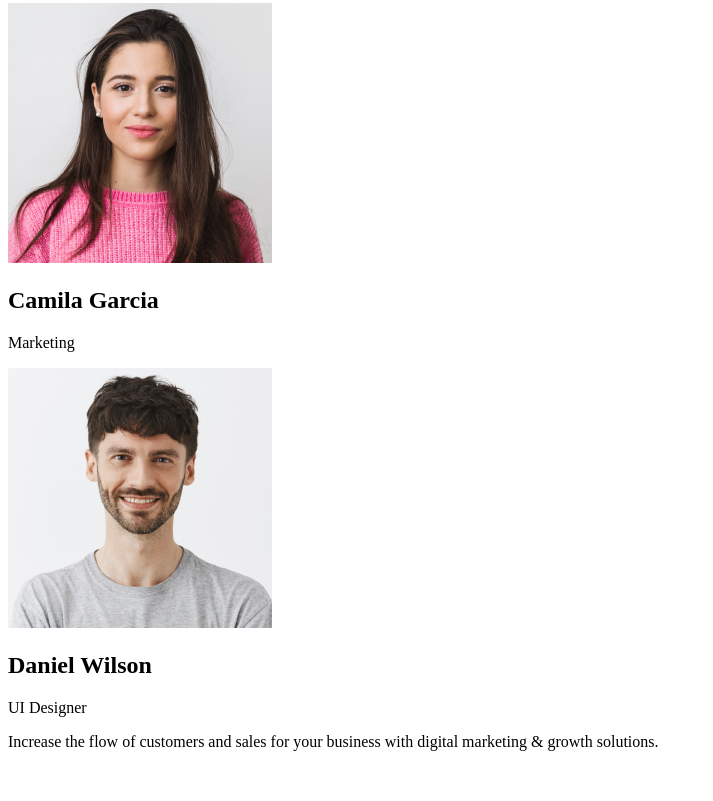
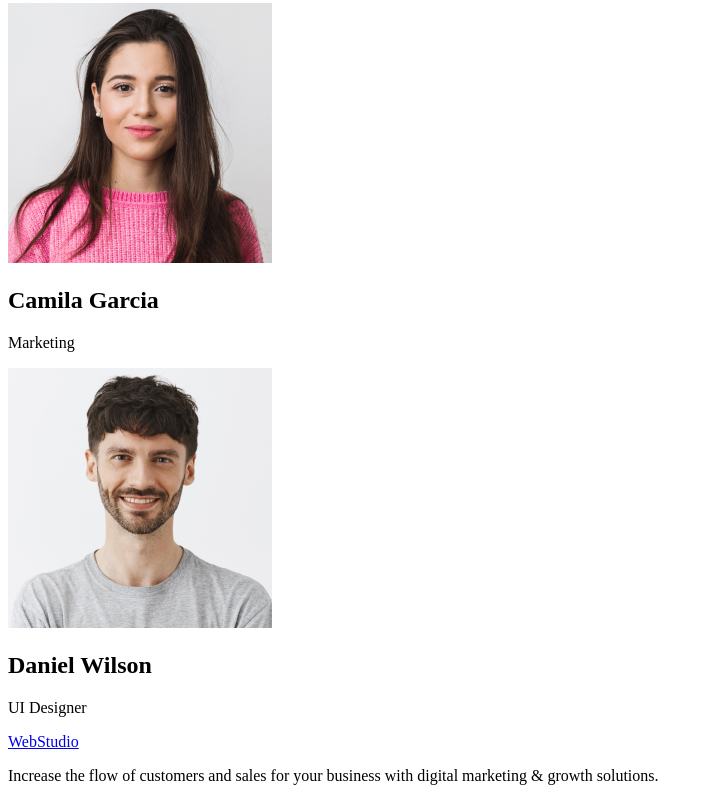
Before and after one commit to Vitalykin97/Tutorial, a plain HTML site: page index.html in a window 1280 px wide. Shown: the part 1744-2545 px from the top of the page, without its empty margins (0-713 px from the left). Before the commit the page ends 2511 px from the top, so only its background shows below. Drawn offline with Linux system fonts and the light colour scheme.

Commit message:
Update index.html

```diff
--- a/index.html
+++ b/index.html
@@ -115,6 +115,7 @@
       </section>
     </main>
     <footer>
+      <a href="/index.html">WebStudio</a>
       <p>
         Increase the flow of customers and sales for your business with digital
         marketing & growth solutions.
```
